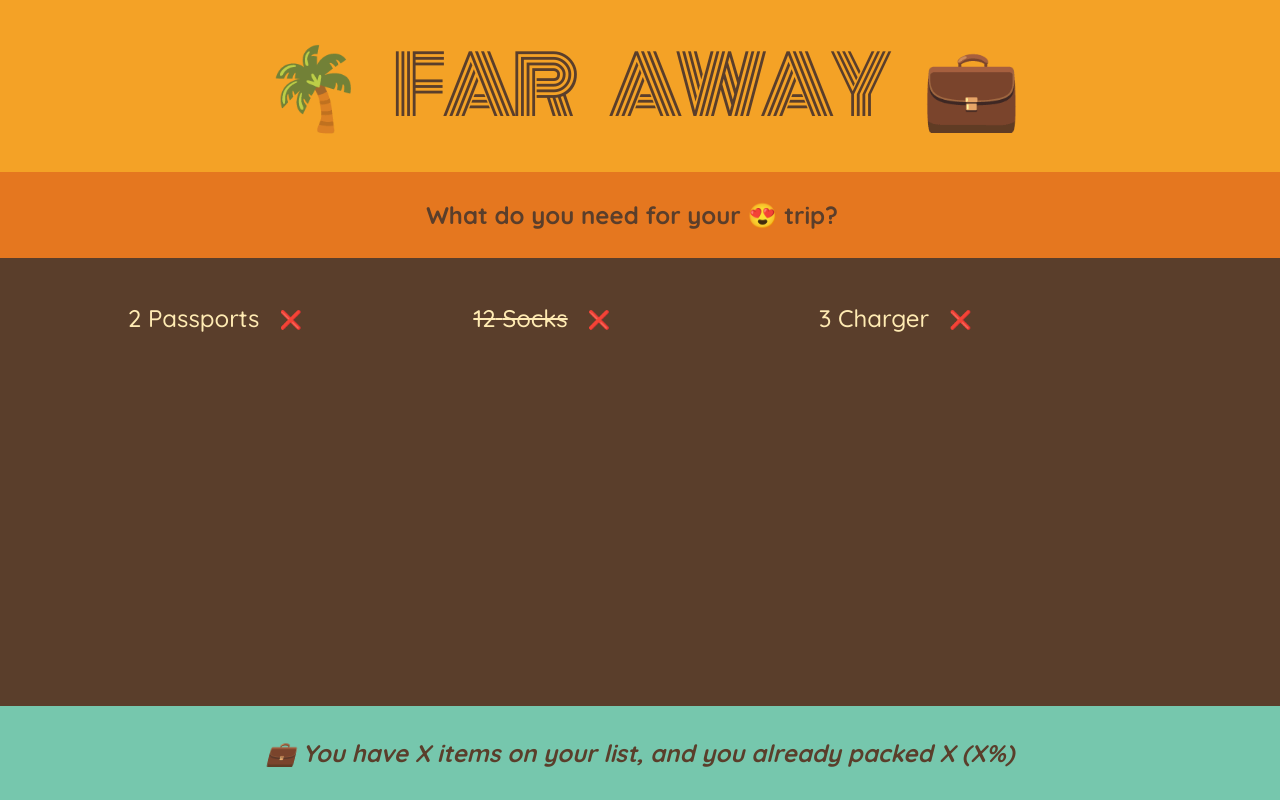
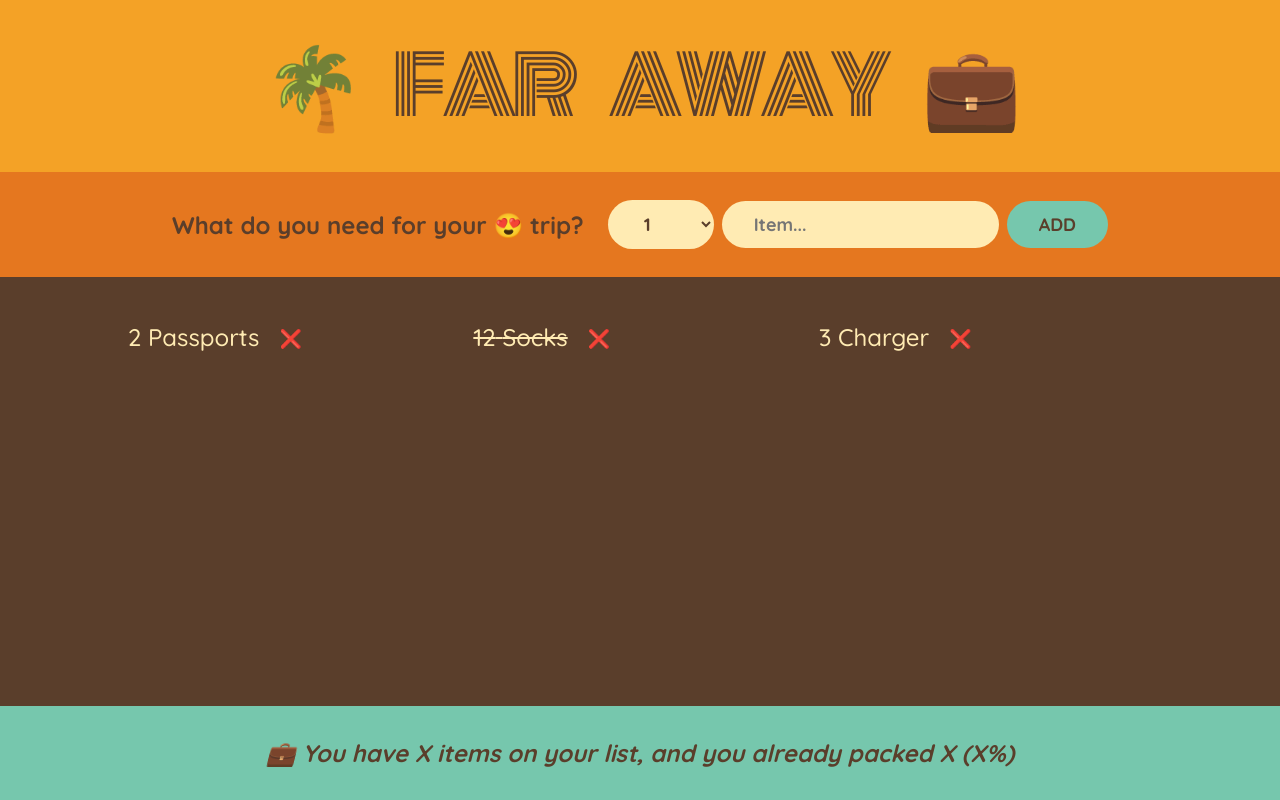
Before and after one commit to devARcoder/Project_03-Travel_List_by_Jonas, a React (Create React App) app: page / in a window 1280 px wide. Built offline with nearby package versions, Linux system fonts and the light colour scheme.

Commit message:
Lecture 06 | 017 Building a Form and Handling Submissions | Completed

```diff
--- a/src/App.js
+++ b/src/App.js
@@ -16,14 +16,23 @@
   return <h1>🌴 Far Away 💼</h1>
 }
 function Form(){
-  return <div className="add-form">
+  function handleSubmit(e){
+    e.preventDefault()
+  }
+  return <form className="add-form" onSubmit={handleSubmit}>
     <h3>What do you need for your 😍 trip?</h3>
-  </div>
+    <select>
+      {Array.from({length: 20}, (_, i)=> i+1).map((num)=>
+      <option key={num} value={num}>{num}</option>)}
+    </select>
+    <input type="text" placeholder="Item..."/>
+    <button>Add</button>
+  </form>
 }
 function PackingList(){
   return <div className="list">
     <ul>
-      {initialItems.map((item)=> <Item item={item} />)}
+      {initialItems.map((item)=> <Item item={item} key={item.id}/>)}
     </ul>
   </div>
 }
```
